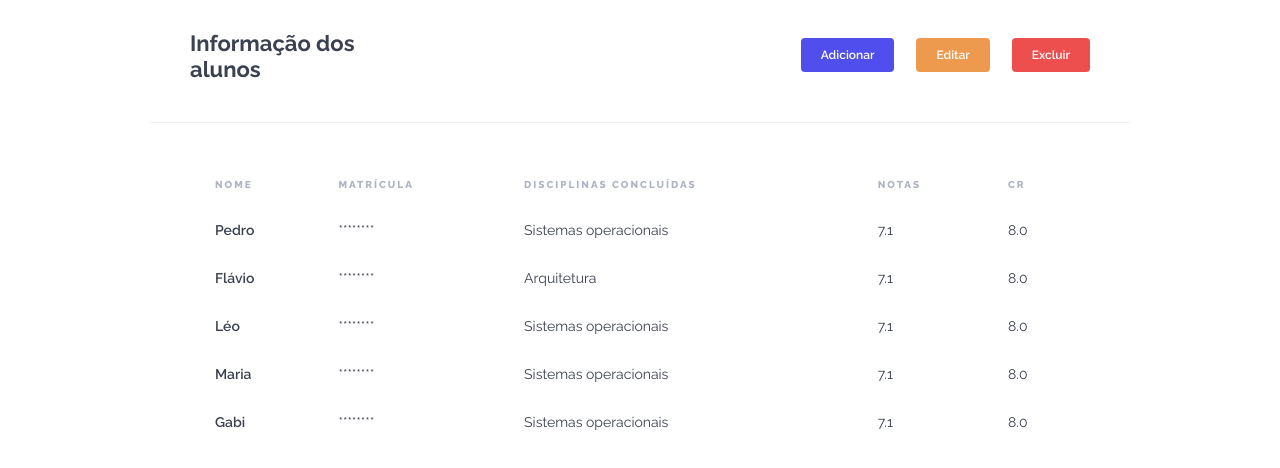
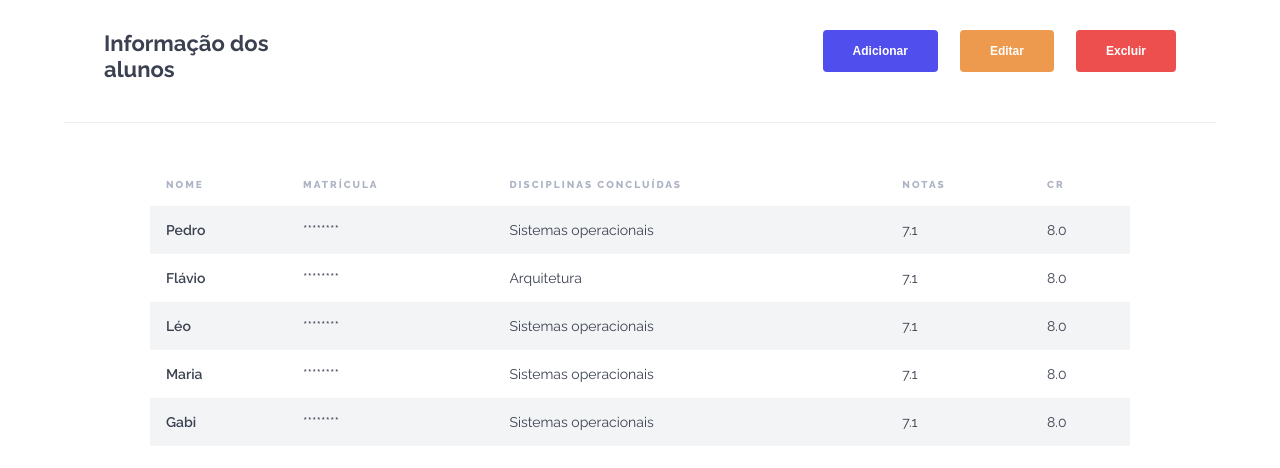
Before and after one commit to ItamarJoire/instituto-si, a plain HTML site: page students.html in a window 1280 px wide. Drawn offline with Linux system fonts and the light colour scheme.

Commit message:
Eventos com js

```diff
--- a/public/css/buttons.css
+++ b/public/css/buttons.css
@@ -35,8 +35,8 @@
      background: #3533a5;
 }
 
-/* Buttons student.html */
-#header-main header ul{
+/* Buttons students.html */
+/* #header-main header ul{
     display: flex;
 }
 
@@ -82,4 +82,56 @@
 
 #header-main header ul li.excluir a:hover{
     background: #C74141;
+} */
+
+#header-main header .buttons-acoes{
+    display: flex;
 }
+
+#header-main header button.acoes{
+    font-size: 1.2rem;
+    font-weight: 600;
+    color: white;
+    text-decoration: none;
+
+    border-radius: 4px;
+
+    height: 4.2rem;
+    padding: 0 3rem;
+
+    background: #504EED;
+    transition: background 200ms;
+}
+
+#header-main header button.adicionar{
+    border: none;
+
+    margin-right: 2.2rem;
+    background: #504EED;
+}
+
+#header-main header button.adicionar:hover{
+    background: #4341C7;
+    cursor: pointer;
+}
+
+#header-main header button.editar{
+    border: none;
+    margin-right: 2.2rem;
+    background: #ED9A4E;
+}
+
+#header-main header button.editar:hover{
+    background: #C78241;
+    cursor: pointer;
+}
+
+#header-main header button.excluir{
+    border: none;
+    background: #ED4E4E;
+}
+
+#header-main header button.excluir:hover{
+    background: #C74141;
+    cursor: pointer;
+}
--- a/public/css/page-landing.css
+++ b/public/css/page-landing.css
@@ -91,6 +91,10 @@
 
 }
 
+#page-landing form .forms:valid{
+    border: 1px solid #a1e9c5;
+}
+
 #page-landing #login form .forms::placeholder{
     font-size: 1.2rem;
     color: rgba(59, 65, 81, 0.4);
--- a/public/css/page-student.css
+++ b/public/css/page-students.css
@@ -1,8 +1,9 @@
 #header-main{
-    max-width: 980px;
+    max-width: 1220px;
     width: 90%;
 
     margin: auto;
+
 }
 
 #header-main header{
@@ -50,6 +51,11 @@ td{
     padding: 1.6rem;
 }
 
+tr:nth-child(even) {
+
+    background: rgba(59, 65, 81, 0.06);
+}
+
 td.name-form a{
     font-weight: 600;
     text-decoration: none;
@@ -68,7 +74,7 @@ td.name-form a:hover{
 
         margin-bottom: 4rem;
     }
-    #header-main ul{
+    #header-main div.buttons-acoes{
         margin: auto;
     }
 }
--- /dev/null
+++ b/public/scripts/page-students.js
@@ -0,0 +1,5 @@
+function addNewField(){
+    const createOneStudent = document.querySelector('.create-one-student');
+
+
+}
--- a/student.html
+++ b/students.html
@@ -9,7 +9,7 @@
 
     <link rel="stylesheet" href="./public/css/main.css" />
 
-    <link rel="stylesheet" href="./public/css/page-student.css" />
+    <link rel="stylesheet" href="./public/css/page-students.css" />
     <link rel="stylesheet" href="./public/css/buttons.css" />
 
 
@@ -21,7 +21,7 @@
         <header>
           <h1>Informação dos alunos</h1>
 
-          <ul>
+          <!-- <ul>
             <li class="adicionar acoes">
               <a href="#">Adicionar</a>
             </li>
@@ -33,7 +33,24 @@
             <li class="excluir acoes">
               <a href="#">Excluir</a>
             </li>
-          </ul>
+          </ul> -->
+          <div class="buttons-acoes">
+            <button
+              class="adicionar acoes"
+              type="button"
+              onclick="addNewField()">
+
+                Adicionar
+            </button>
+
+            <button class="editar acoes" type="button">
+              Editar
+            </button>
+
+            <button class="excluir acoes" type="button">
+            Excluir
+            </button>
+         </div>
         </header>
 
         <main class="secao-alunos">
@@ -87,7 +104,16 @@
               <td>8.0</td>
             </tr>
 
+            <tr hidden class="create-one-student">
+              <td></td>
+              <td></td>
+              <td></td>
+              <td></td>
+              <td></td>
+            </tr>
         </main>
       </div>
+
+      <script src="./public/scripts/page-students.js"></script>
   </body>
 </html>
```
Also changed, not shown: index.html (+8 -4 lines).
